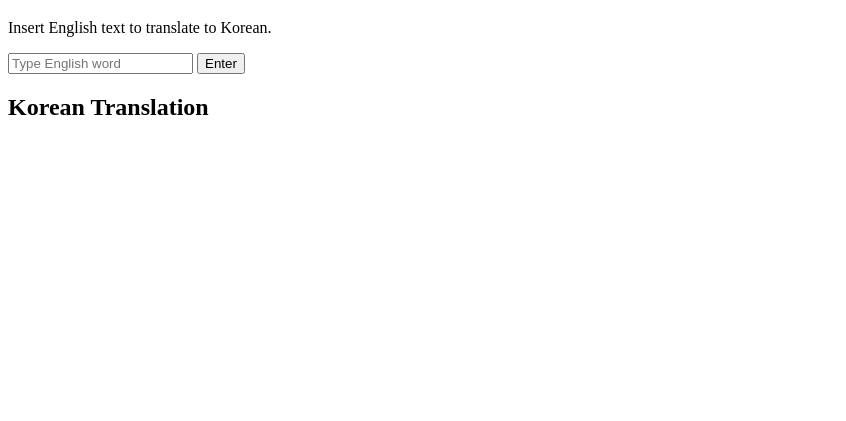
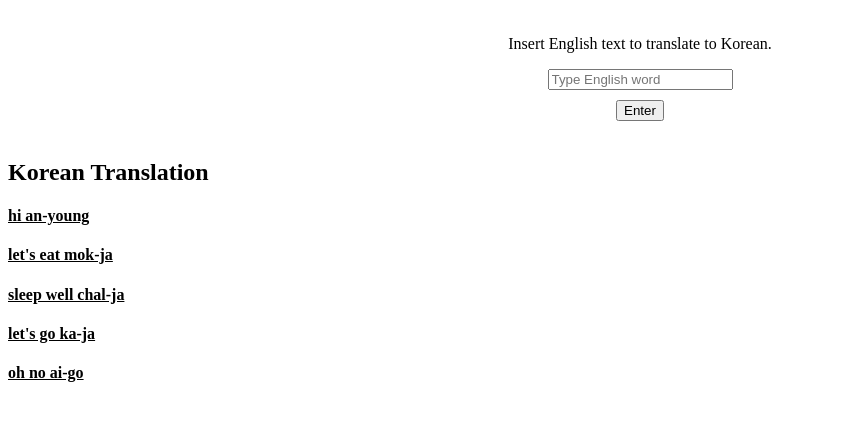
Before and after one commit to hlhartley/eng2kor, a plain HTML site: page index.html in a window 1280 px wide. Shown: the part 61-482 px from the top of the page, without its empty margins (0-846 px from the left). Drawn offline with Linux system fonts and the light colour scheme.

Commit message:
Adds translations to index.html

```diff
--- a/index.css
+++ b/index.css
@@ -16,3 +16,17 @@
 .red {
   color: red;
 }
+
+.translation-pair {
+  text-decoration: underline;
+}
+
+#search-box {
+  display: flex;
+  flex-direction: column;
+  align-items: center;
+}
+
+#enter {
+  margin-top: 10px;
+}
--- a/index.html
+++ b/index.html
@@ -11,12 +11,16 @@
   <h1 class="main-header">
     <span class="blue">ENG</span><span class="green">2</span><span class="red">KOR</span> Translator
   </h1>
-  <p>Insert English text to translate to Korean.</p>
-  <input id="english-input" type="text" placeholder="Type English word">
-  <button id="enter">Enter</button>
+  <div id="search-box">
+    <p>Insert English text to translate to Korean.</p>
+    <input id="english-input" type="text" placeholder="Type English word">
+    <button id="enter">Enter</button>
+  </div>
   <br>
   <h2>Korean Translation</h2>
   <h3 id="korean-output"></h3>
+  <div id="translation-table">
+  </div>
   <script src="index.js"></script>
 </body>
 </html>
--- a/index.js
+++ b/index.js
@@ -16,3 +16,13 @@ function translateWord(){
   }
   console.log(translations[englishInput]);
 }
+
+function fillTranslationTable(){
+  var x = document.getElementById('translation-table')
+  for (var key in translations){
+    x.innerHTML += "<h4 class='translation-pair'>" + key + " " + translations[key]+ "</h4>";
+   // x.textContent += key + " " + translations[key] + " ";
+  }
+}
+
+fillTranslationTable();
```
